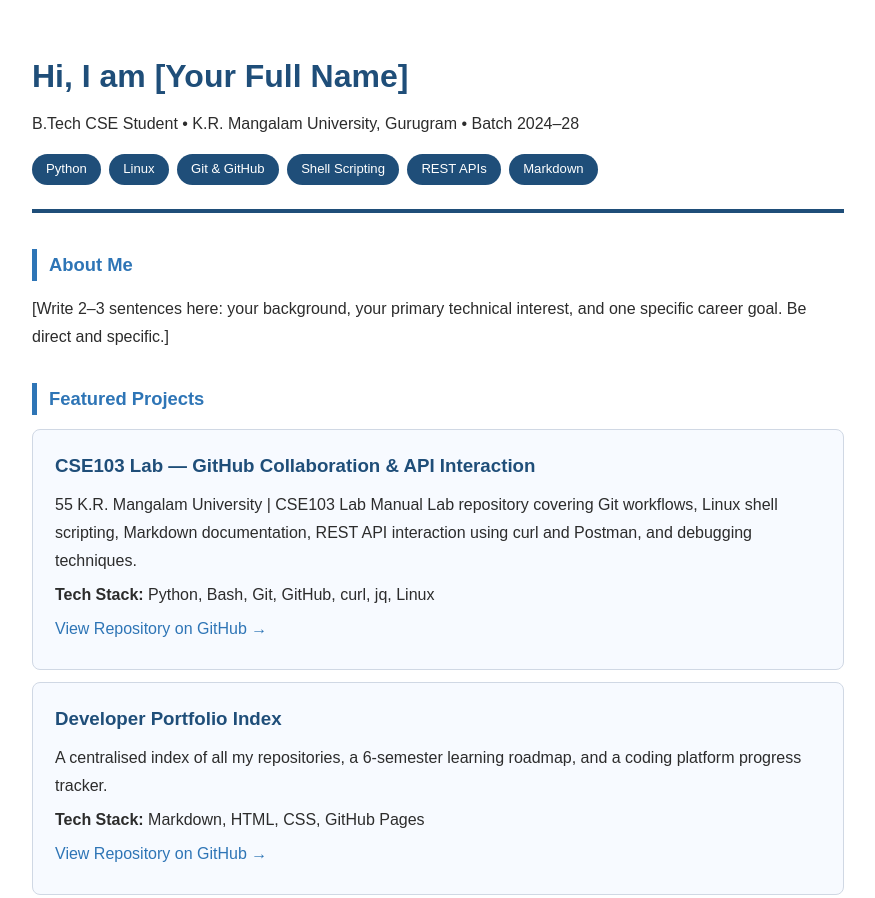
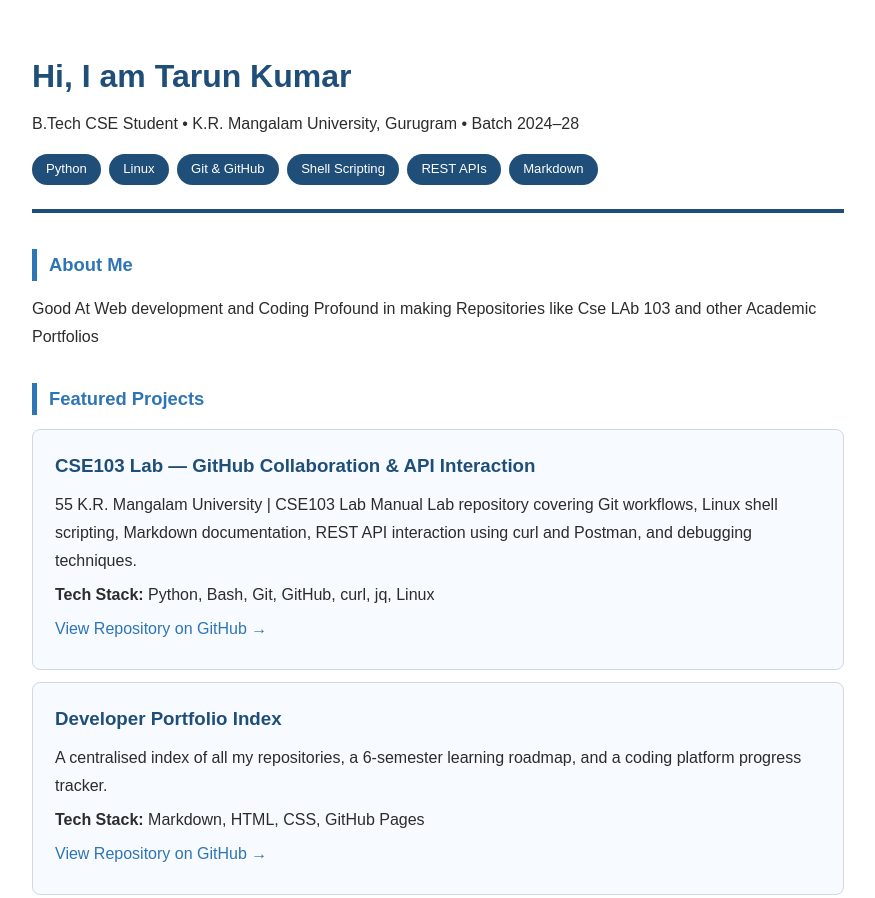
Before and after one commit to tarunsingh0271-afk/developer-portfolio, a plain HTML site: page index.html in a window 1280 px wide. Shown: the top 898 px of the page, without its empty margins (202-1077 px from the left). Drawn offline with Linux system fonts and the light colour scheme.

```diff
--- a/index.html
+++ b/index.html
@@ -8,7 +8,7 @@
 
 <meta name="viewport" content="width=device-width, initial-scale=1.0">
 
-<title>[Your Full Name] — Developer Portfolio</title>
+<title>Tarun Kumar — Developer Portfolio</title>
 
 <style>
 
@@ -106,7 +106,7 @@ text-align: center; font-size: 0.82rem; color: #888;
 
 <header>
 
-<h1>Hi, I am [Your Full Name]</h1>
+<h1>Hi, I am Tarun Kumar</h1>
 
 <p>B.Tech CSE Student • K.R. Mangalam University, Gurugram • Batch 2024–28</p>
 
@@ -131,10 +131,7 @@ text-align: center; font-size: 0.82rem; color: #888;
 <h2>About Me</h2>
 
 <p>
-
-[Write 2–3 sentences here: your background, your primary technical interest,
-
-and one specific career goal. Be direct and specific.]
+Good At Web development and Coding Profound in making Repositories like Cse LAb 103 and other Academic Portfolios
 
 </p>
 
```
